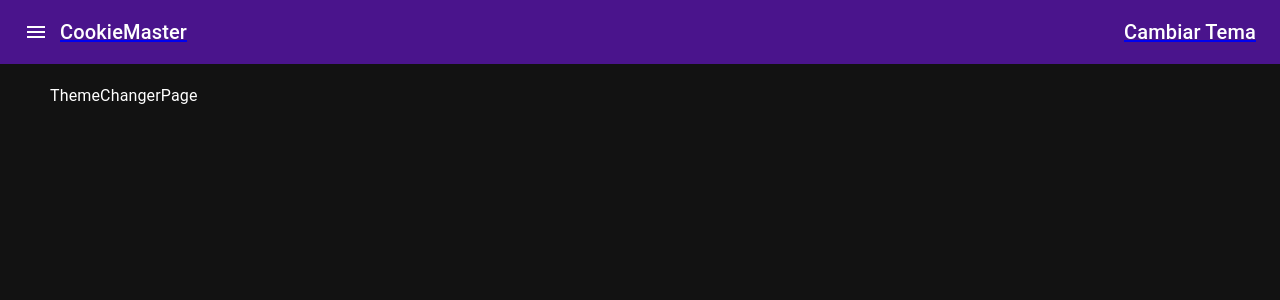
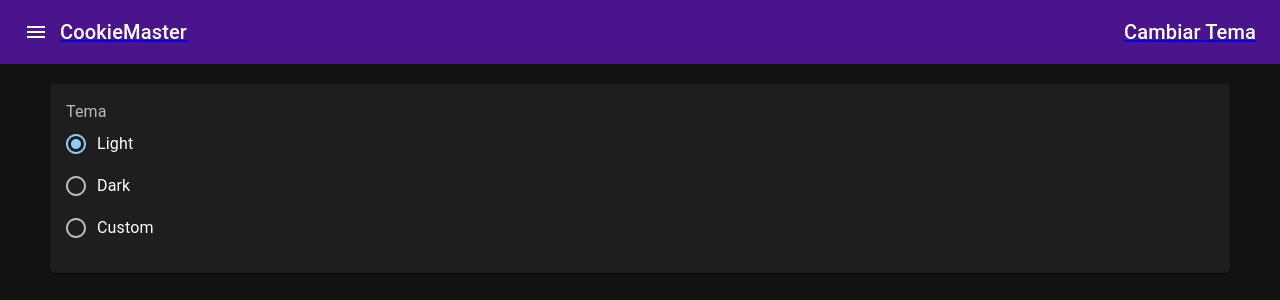
Before and after one commit to Auchan22/cookie-master, a Next.js app: page /theme-changer in a window 1280 px wide. Shown: the top 300 px of the page. Built offline with nearby package versions, Linux system fonts and the light colour scheme.

Commit message:
Handling Change Theme

```diff
--- a/src/pages/theme-changer.tsx
+++ b/src/pages/theme-changer.tsx
@@ -1,8 +1,44 @@
+import {
+  Card,
+  CardContent,
+  FormControl,
+  FormControlLabel,
+  FormLabel,
+  Radio,
+  RadioGroup,
+} from '@mui/material';
 import { NextPage } from 'next';
-import React from 'react';
+import React, { ChangeEvent, useState } from 'react';
 
 const ThemeChangerPage: NextPage = () => {
-  return <div>ThemeChangerPage</div>;
+  const [currentTheme, setCurrentTheme] = useState<string>('light');
+
+  const onThemeChange = (e: ChangeEvent<HTMLInputElement>) => {
+    setCurrentTheme(e.target.value);
+  };
+
+  return (
+    <Card>
+      <CardContent>
+        <FormControl>
+          <FormLabel>Tema</FormLabel>
+          <RadioGroup
+            value={currentTheme}
+            defaultValue='light'
+            onChange={onThemeChange}
+          >
+            <FormControlLabel value='light' control={<Radio />} label='Light' />
+            <FormControlLabel value='dark' control={<Radio />} label='Dark' />
+            <FormControlLabel
+              value='custom'
+              control={<Radio />}
+              label='Custom'
+            />
+          </RadioGroup>
+        </FormControl>
+      </CardContent>
+    </Card>
+  );
 };
 
 export default ThemeChangerPage;
```
